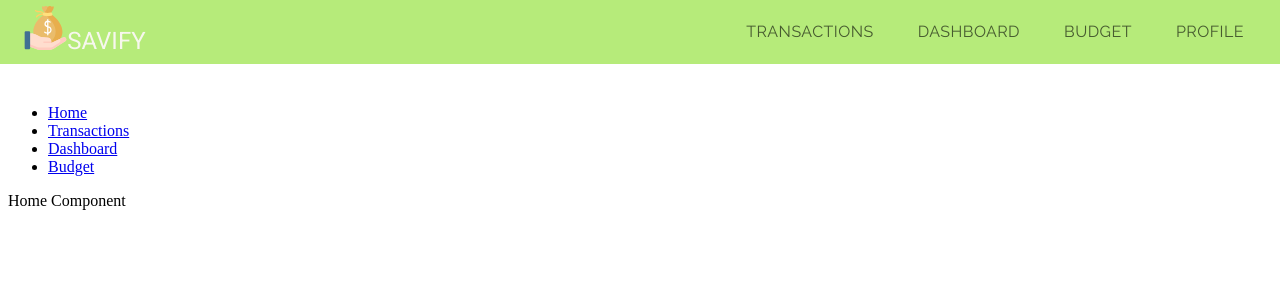
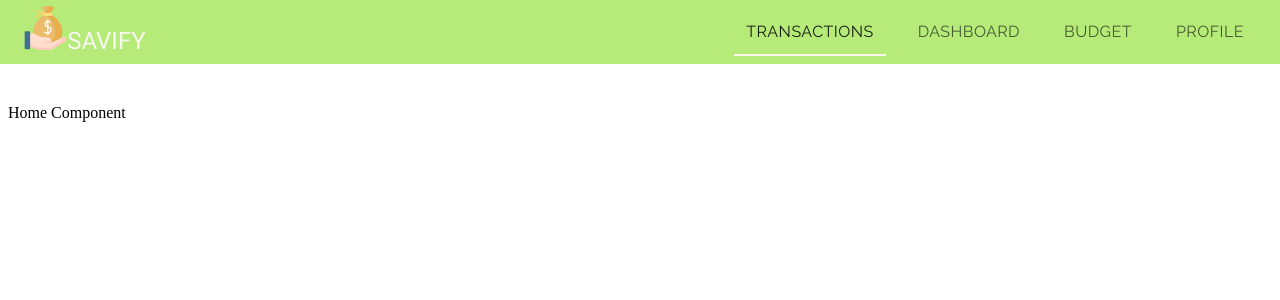
Before and after one commit to jerome-chua/pfintracker-frontend, a React (Create React App) app: page / in a window 1280 px wide. Shown: the top 300 px of the page. Built offline with nearby package versions, Linux system fonts and the light colour scheme.

Commit message:
Enable react router and active tabe styling

```diff
--- a/src/components/App.jsx
+++ b/src/components/App.jsx
@@ -1,7 +1,7 @@
 import React from "react";
 import { ThemeProvider } from "@material-ui/styles";
 import theme from "./ui/Theme.jsx";
-import { BrowserRouter as Router, Switch, Route, Link } from "react-router-dom";
+import { BrowserRouter as Router, Switch, Route } from "react-router-dom";
 import Login from "./Login.jsx";
 import UserHeader from "../components/ui/UserHeader";
 
@@ -9,37 +9,28 @@ export default function App() {
   console.log("Main App Renders");
 
   return (
-    <Router>
-      <ThemeProvider theme={theme}>
+    <ThemeProvider theme={theme}>
+      <Router>
+        {/*TODO: Cater for 2 different navbars */}
         <UserHeader />
-      </ThemeProvider>
-      <div>
-        {/*TODO: Cater for 2 different navbars */}
-        {/*TODO: Update to Material UI AppBar */}
-        <nav>
-          <ul>
-            <li>
-              <Link to="/">Home</Link>
-            </li>
-            <li>
-              <Link to="/transactions">Transactions</Link>
-            </li>
-            <li>
-              <Link to="/dashboard">Dashboard</Link>
-            </li>
-            <li>
-              <Link to="/dashboard">Budget</Link>
-            </li>
-          </ul>
-        </nav>
-
         <Switch>
-          <Route path="/transactions">Transactions Component</Route>
-          <Route path="/dashboard">Dashboard Component</Route>
-          <Route path="/budget">Budget Component</Route>
-          <Route path="/">Home Component</Route>
+          <Route exact path="/transactions">
+            Transactions Component
+          </Route>
+          <Route exact path="/dashboard">
+            Dashboard Component
+          </Route>
+          <Route exact path="/budget">
+            Budget Component
+          </Route>
+          <Route exact path="/profile">
+            Profile Component
+          </Route>
+          <Route exact path="/">
+            Home Component
+          </Route>
         </Switch>
-      </div>
-    </Router>
+      </Router>
+    </ThemeProvider>
   );
 }
--- a/src/components/ui/UserHeader.jsx
+++ b/src/components/ui/UserHeader.jsx
@@ -8,6 +8,7 @@ import {
   Tab,
 } from "@material-ui/core";
 import { makeStyles } from "@material-ui/styles";
+import { Link } from "react-router-dom";
 
 function ElevationScroll(props) {
   const { children } = props;
@@ -42,6 +43,11 @@ const useStyles = makeStyles((theme) => ({
 
 export default function UserHeader(props) {
   const classes = useStyles();
+  const [value, setValue] = useState(0);
+
+  const handleChange = (evt, value) => {
+    setValue(value);
+  };
 
   return (
     <>
@@ -56,14 +62,39 @@ export default function UserHeader(props) {
               />
               SAVIFY
             </Typography>
-            <Tabs className={classes.tabsContainer}>
-              <Tab className={classes.tab} label="Transactions" />
+            <Tabs
+              value={value}
+              onChange={handleChange}
+              className={classes.tabsContainer}
+              indicatorColor="secondary"
+            >
+              <Tab
+                className={classes.tab}
+                component={Link}
+                to="/transactions"
+                label="Transactions"
+              />
 
-              <Tab className={classes.tab} label="Dashboard" />
+              <Tab
+                className={classes.tab}
+                component={Link}
+                to="/dashboard"
+                label="Dashboard"
+              />
 
-              <Tab className={classes.tab} label="Budget" />
+              <Tab
+                className={classes.tab}
+                component={Link}
+                to="/budget"
+                label="Budget"
+              />
 
-              <Tab className={classes.tab} label="Profile" />
+              <Tab
+                className={classes.tab}
+                component={Link}
+                to="/profile"
+                label="Profile"
+              />
             </Tabs>
           </Toolbar>
         </AppBar>
```
